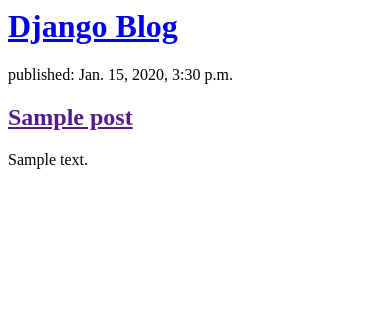
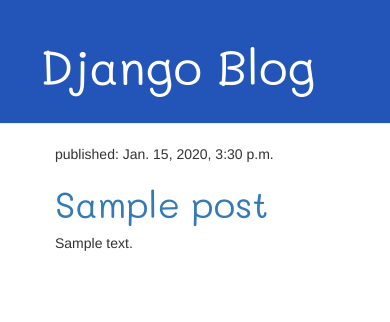
Before and after one commit to okaysoham/my-first-blog, a Django app: template blog/templates/blog/post_list.html in a window 390 px wide. Shown: the top 322 px of the page. Run offline with Django 3.2, Linux system fonts and the light colour scheme; the template is opened without the code that fills it: values that come from a table or form of the project are taken from there, others are empty; tables that the repository leaves empty hold one stand-in row (values such as "Sample post"); some libraries are stand-ins or nearby versions.

Commit message:
Added view and template for detailed blog post as well as CSS for the site.

```diff
--- /dev/null
+++ b/blog/static/css/blog.css
@@ -0,0 +1,47 @@
+
+.page-header {
+	background-color: #2355B8;
+	margin-top: 0;
+	padding: 20px 20px 20px 40px;
+}
+
+.page-header h1, .page-header h1 a, .page-header h1 a:visited, .page-header h1 a:active{
+	color: #ffffff;
+	font-size: 36pt;
+	text-decoration: none;
+}
+
+.content {
+	margin-left: 40px;
+}
+
+h1, h2, h3, h4 {
+	font-family: 'Mali', cursive;
+}
+
+date {
+	.color: #828282;
+}
+
+.save {
+	float: right;
+}
+
+.post-form textarea, .post-form input {
+	width: 100%;
+}
+
+.top-menu, .top-menu-hover, .top-menu:visited {
+	color: #ffffff;
+	float: right;
+	font-size: 26pt;
+	margin-right: 20px;
+}
+
+.post {
+	margin-bottom: 70px;
+}
+
+.post h2 a, .post h2 a:visited {
+	color: #000000;
+}
--- /dev/null
+++ b/blog/templates/blog/base.html
@@ -0,0 +1,23 @@
+{% load static %}
+<html>
+	<head>
+		<title>Django Blog</title>
+		<link rel="stylesheet" href="//maxcdn.bootstrapcdn.com/bootstrap/3.2.0/css/bootstrap.min.css">
+		<link rel="stylesheet" href="//maxcdn.bootstrapcdn.com/bootstrap/3.2.0/css/bootstrap-theme.min.css">
+		<link rel="stylesheet" href="{% static 'css/blog.css' %}">
+		<link href="https://fonts.googleapis.com/css?family=Mali&display=swap" rel="stylesheet">
+	</head>
+	<body>
+		<div class="page-header">
+			<h1><a href="/">Django Blog</a></h1>
+		</div>
+		<div class="content container">
+			<div class="row">
+				<div class="col-md-8">
+					{% block content %}
+					{% endblock %}
+				</div>
+			</div>
+		</div>
+	</body>
+</html>
--- a/blog/templates/blog/post_list.html
+++ b/blog/templates/blog/post_list.html
@@ -1,18 +1,13 @@
-<html>
-	<head>
-		<title>Django Blog</title>
-	</head>
-	<body>
-		<div>
-			<h1><a href="/">Django Blog</a></h1>
+{% extends 'blog/base.html' %}
+
+{% block content %}
+	{% for post in posts %}
+		<div class="post">
+			<div class="date">
+				published: {{ post.published_date }}
+			</div>
+			<h1><a href="{% url 'post_detail' pk=post.pk %}">{{ post.title }}</a></h1>
+			<p>{{ post.text|linebreaksbr }}</p>
 		</div>
-
-		{% for post in posts %}
-			<div>
-				<p>published: {{ post.published_date }}</p>
-				<h2><a href="">{{ post.title }}</a></h2>
-				<p>{{ post.text|linebreaksbr }}</p>
-			</div>
-		{% endfor %}
-	</body>
-</html>
+	{% endfor %}
+{% endblock %}
--- a/blog/urls.py
+++ b/blog/urls.py
@@ -4,4 +4,5 @@ from . import views
 
 urlpatterns = [
 	path('', views.post_list, name='post_list'),
+	path('post/<int:pk>/', views.post_detail, name='post_detail'),
 ]
```
Also changed, not shown: blog/templates/blog/post_detail.html (added, +13 -0 lines), blog/views.py (+7 -1 lines).
